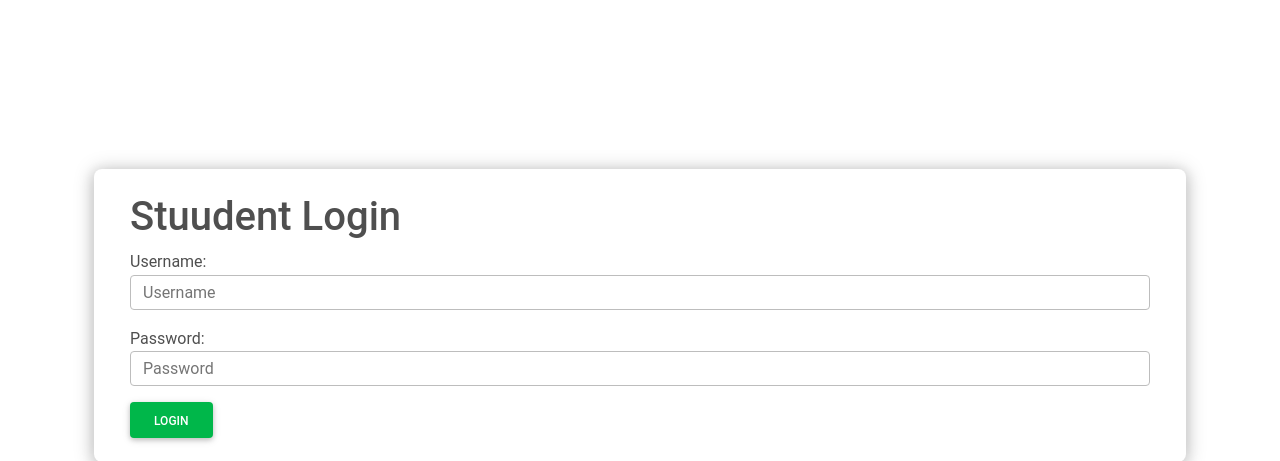
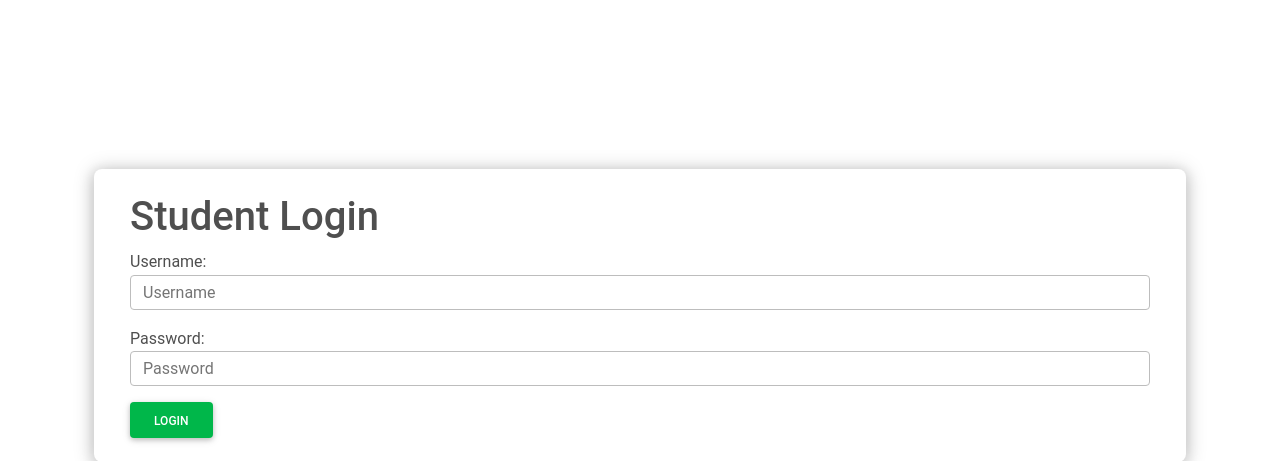
Before and after one commit to MohammedMusaddiq/amani, a Django app: page /student_login/ in a window 1280 px wide. Shown: the part 143-604 px from the top of the page. Run offline with Django 4.2, Linux system fonts and the light colour scheme; some libraries are stand-ins or nearby versions.

Commit message:
Update student_login.html

```diff
--- a/custom_auth_app/templates/custom_auth_app/student_login.html
+++ b/custom_auth_app/templates/custom_auth_app/student_login.html
@@ -20,7 +20,7 @@
         <div class="row p-4 content-center">
             <div class="card shadow-custom">
                 <div class="card-body">
-                    <h1 class="card-text">Stuudent Login</h1>
+                    <h1 class="card-text">Student Login</h1>
                     <div class="my-1">
                         {% include "components/alert.html" %}
                     </div>
```
